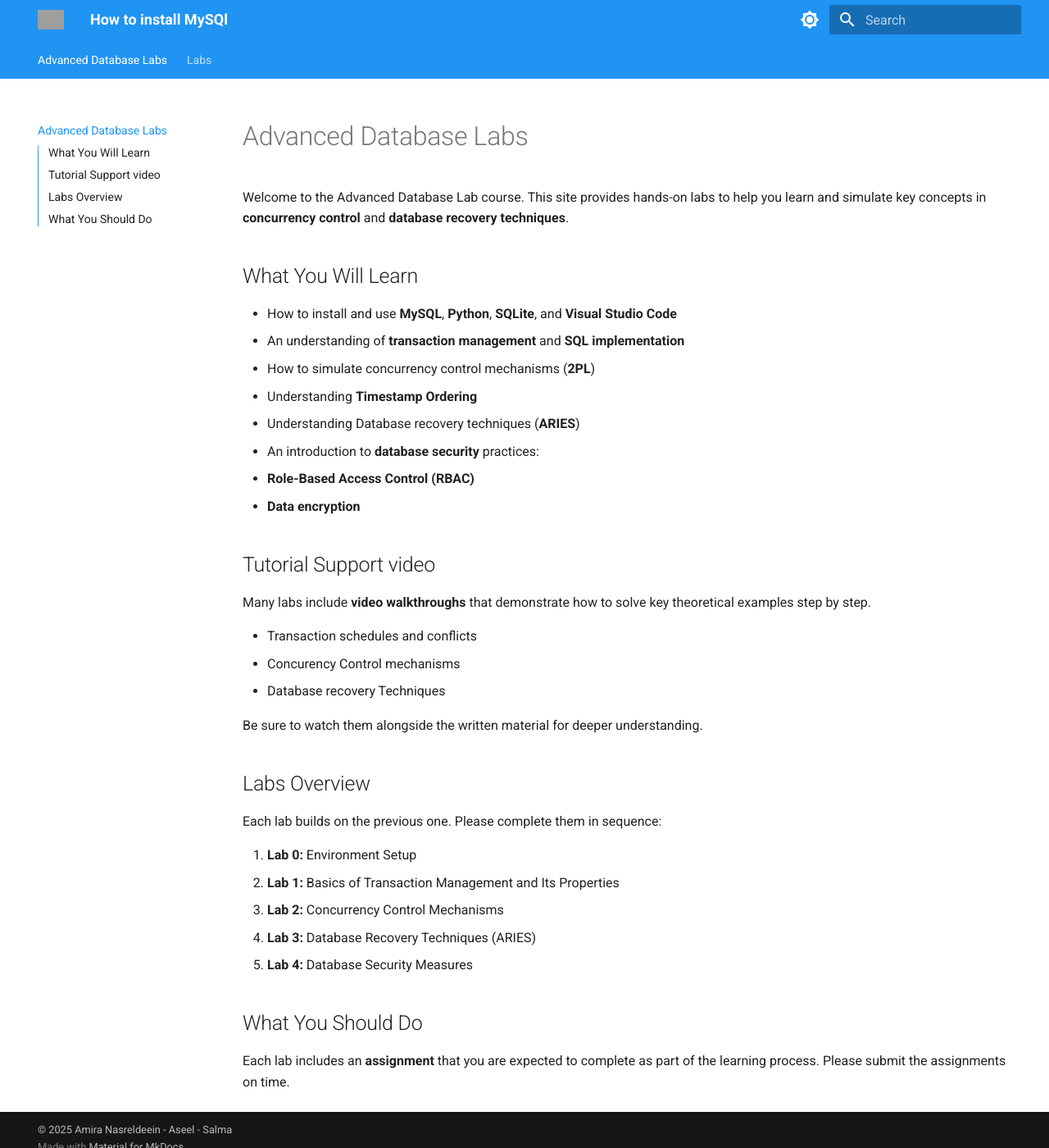
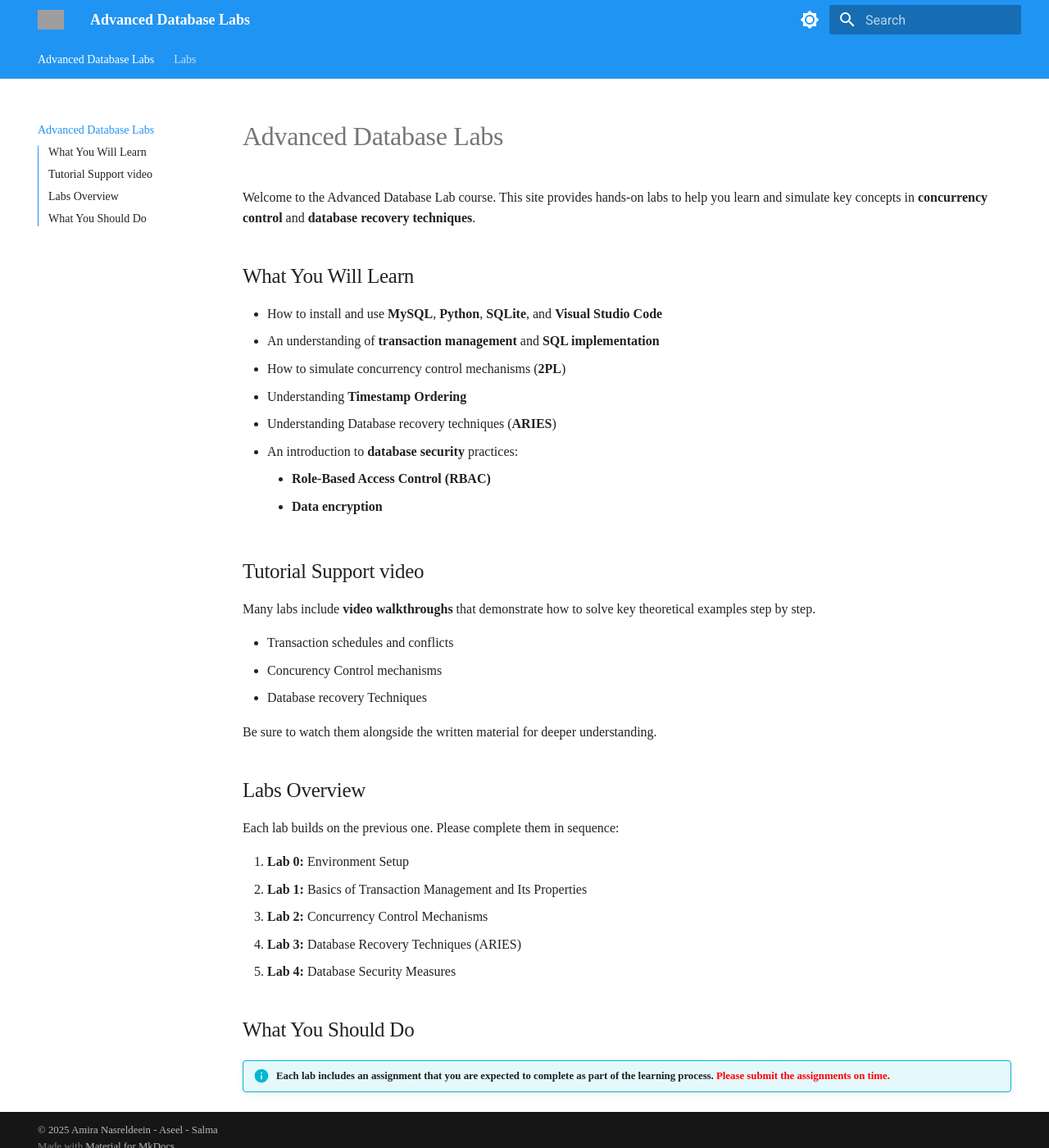
Before and after one commit to salmaOsa22/ADB, an MkDocs documentation site: the page built from docs/index.md, in a window 1280 px wide and 1400 px high. Shown: the whole window at 82% size. Built offline with MkDocs 1.6.1 and Material for MkDocs 9.7.7, drawn with Linux system fonts in a browser that asks for light colours; grey boxes are pictures that could not be loaded.

Commit message:
Introduction to Labs

```diff
--- a/docs/index.md
+++ b/docs/index.md
@@ -10,8 +10,8 @@ Welcome to the Advanced Database Lab course. This site provides hands-on labs to
 - Understanding **Timestamp Ordering**
 - Understanding Database recovery techniques (**ARIES**)
 - An introduction to **database security** practices:
-  - **Role-Based Access Control (RBAC)**
-  - **Data encryption**
+    - **Role-Based Access Control (RBAC)**
+    - **Data encryption**
 
 ##  Tutorial Support video
 
@@ -35,5 +35,4 @@ Each lab builds on the previous one. Please complete them in sequence:
 5. **Lab 4:** Database Security Measures
 
 ##  What You Should Do
-
-Each lab includes an **assignment** that you are expected to complete as part of the learning process. Please submit the assignments on time.
+!!! info "Each lab includes an **assignment** that you are expected to complete as part of the learning process.<span style="color: red;"> Please submit the assignments on time.</span>"
--- /dev/null
+++ b/docs/stylesheets/extra.css
@@ -0,0 +1,9 @@
+/* Apply Times New Roman to regular text */
+body, .md-typeset {
+    font-family: "Times New Roman", Times, serif;
+  }
+
+  /* Apply a nice monospaced font for code blocks */
+  code, pre {
+    font-family: "Fira Code", "Courier New", monospace;
+  }
--- a/mkdocs.yml
+++ b/mkdocs.yml
@@ -1,4 +1,4 @@
-site_name: How to install MySQl
+site_name: Advanced Database Labs
 theme:
   favicon: image/fmsi.png
   logo: image/fmsi.png
@@ -35,6 +35,9 @@ plugins:
 extra_javascript:
    - js/open_links.js
 
+extra_css:
+   - stylesheets/extra.css
+
 markdown_extensions:
   - attr_list
   - md_in_html
```
